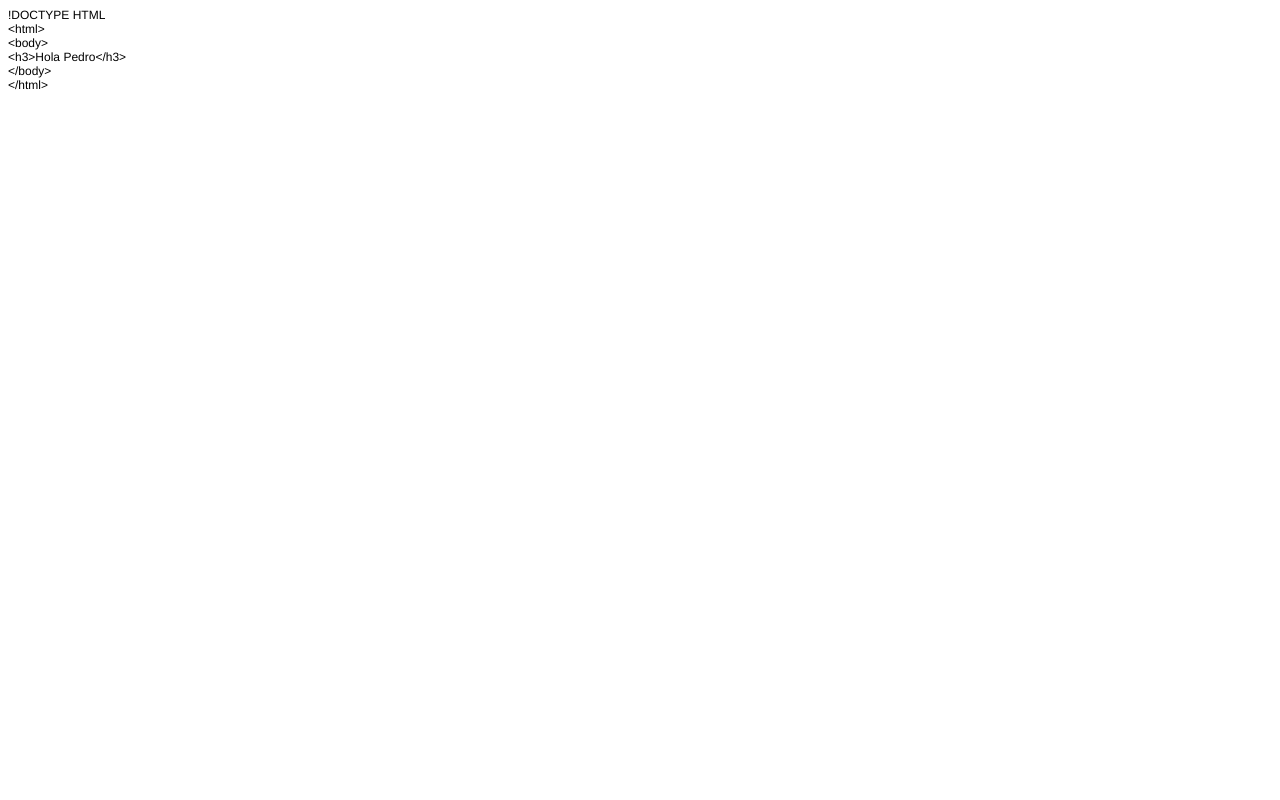
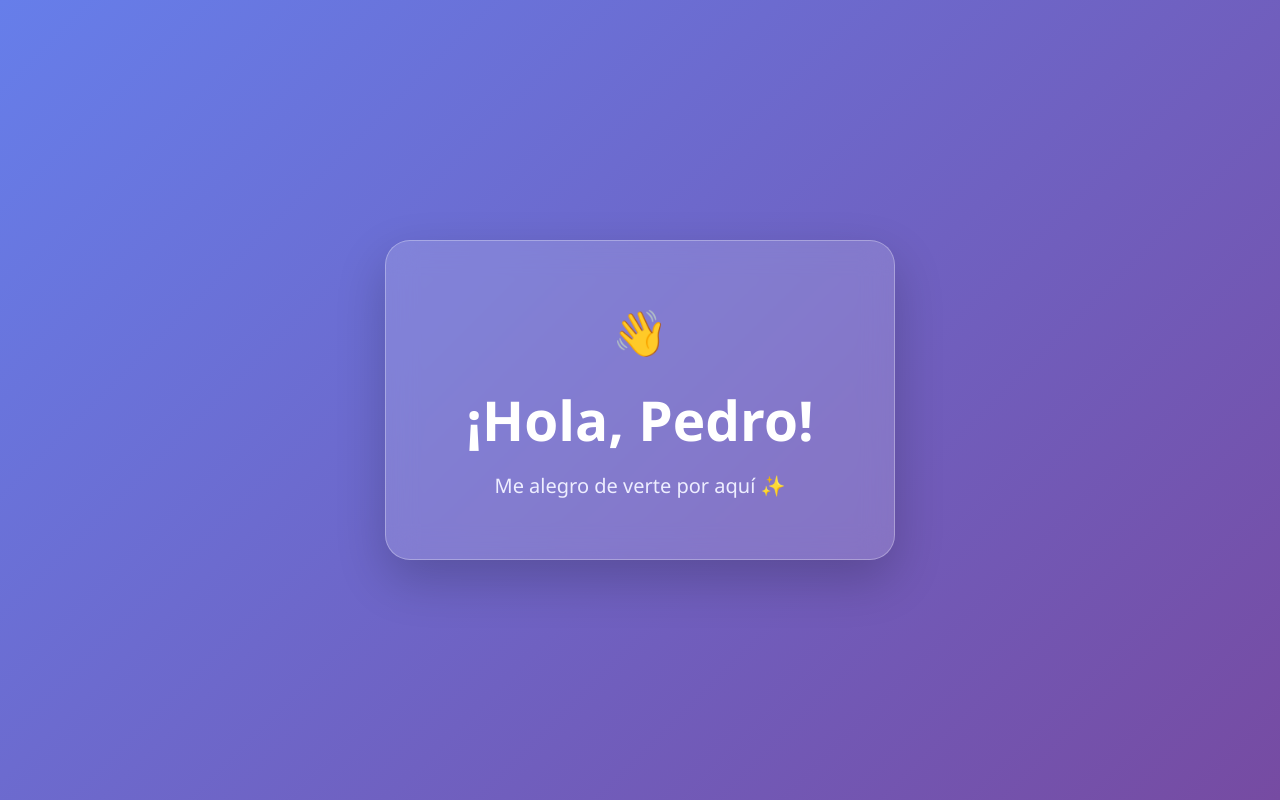
Before and after one commit to sala1621/ASI_ASIR, a plain HTML site: page index.html in a window 1280 px wide. Drawn offline with Linux system fonts and the light colour scheme.

Commit message:
Update index.html

```diff
--- a/index.html
+++ b/index.html
@@ -1,21 +1,72 @@
-<!DOCTYPE html PUBLIC "-//W3C//DTD HTML 4.01//EN" "http://www.w3.org/TR/html4/strict.dtd">
-<html>
+
+<!DOCTYPE html>
+<html lang="es">
 <head>
-  <meta http-equiv="Content-Type" content="text/html; charset=utf-8">
-  <meta http-equiv="Content-Style-Type" content="text/css">
-  <title></title>
-  <meta name="Generator" content="Cocoa HTML Writer">
-  <meta name="CocoaVersion" content="2685.3">
-  <style type="text/css">
-    p.p1 {margin: 0.0px 0.0px 0.0px 0.0px; font: 12.0px Helvetica}
-  </style>
+    <meta charset="UTF-8">
+    <meta name="viewport" content="width=device-width, initial-scale=1.0">
+    <title>Hola Pedro</title>
+    <style>
+        * {
+            margin: 0;
+            padding: 0;
+            box-sizing: border-box;
+        }
+
+        body {
+            height: 100vh;
+            display: flex;
+            justify-content: center;
+            align-items: center;
+            font-family: 'Segoe UI', sans-serif;
+            background: linear-gradient(135deg, #667eea, #764ba2);
+        }
+
+        .card {
+            text-align: center;
+            padding: 60px 80px;
+            background: rgba(255, 255, 255, 0.15);
+            backdrop-filter: blur(15px);
+            border: 1px solid rgba(255,255,255,0.3);
+            border-radius: 25px;
+            box-shadow: 0 20px 50px rgba(0,0,0,0.2);
+            animation: aparecer 1.2s ease;
+        }
+
+        h1 {
+            color: white;
+            font-size: 55px;
+            margin-bottom: 15px;
+        }
+
+        p {
+            color: #eeeeff;
+            font-size: 20px;
+        }
+
+        .emoji {
+            font-size: 45px;
+            margin-bottom: 20px;
+        }
+
+        @keyframes aparecer {
+            from {
+                opacity: 0;
+                transform: translateY(40px);
+            }
+            to {
+                opacity: 1;
+                transform: translateY(0);
+            }
+        }
+    </style>
 </head>
 <body>
-<p class="p1">!DOCTYPE HTML</p>
-<p class="p1">&lt;html&gt;</p>
-<p class="p1">&lt;body&gt;</p>
-<p class="p1">&lt;h3&gt;Hola Pedro&lt;/h3&gt;</p>
-<p class="p1">&lt;/body&gt;</p>
-<p class="p1">&lt;/html&gt;</p>
+
+    <div class="card">
+        <div class="emoji">👋</div>
+        <h1>¡Hola, Pedro!</h1>
+        <p>Me alegro de verte por aquí ✨</p>
+    </div>
+
 </body>
 </html>
```
